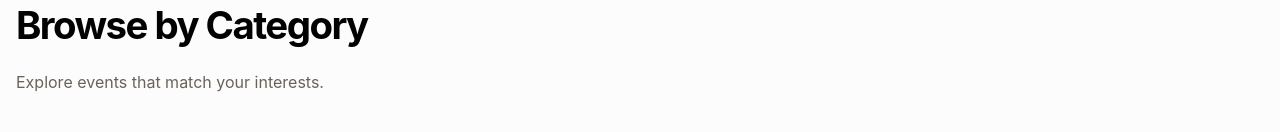
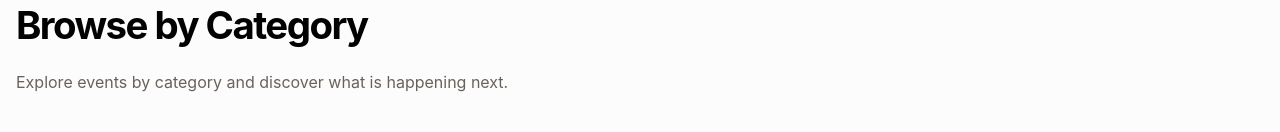
Before and after one commit to kyylelpz/event-discovery-platform-cpe3c, a React (Vite) app: page / in a window 1280 px wide. Shown: the part 655-787 px from the top of the page. Built offline with nearby package versions, Linux system fonts and the light colour scheme; no server answers; a web font is replaced by a local one.

Commit message:
update frontend lance part 3

```diff
--- a/src/App.jsx
+++ b/src/App.jsx
@@ -495,7 +495,6 @@ function App() {
         selectedCalendarDate={selectedCalendarDate}
         onClearCalendarDate={() => setSelectedCalendarDate(null)}
         onNavigate={navigate}
-        currentUser={currentUser}
         {...sharedPageProps}
       />
     )
--- a/src/pages/events/EventDiscoveryPage.jsx
+++ b/src/pages/events/EventDiscoveryPage.jsx
@@ -35,7 +35,7 @@ function EventDiscoveryPage({
         <section className="section-block">
           <div className="section-block__heading">
             <h2>Browse by Category</h2>
-            <p>Explore events that match your interests.</p>
+            <p>Explore events by category and discover what is happening next.</p>
           </div>
           <CategoryHighlight value={selectedCategory} onCategoryClick={onCategoryChange} />
         </section>
```
